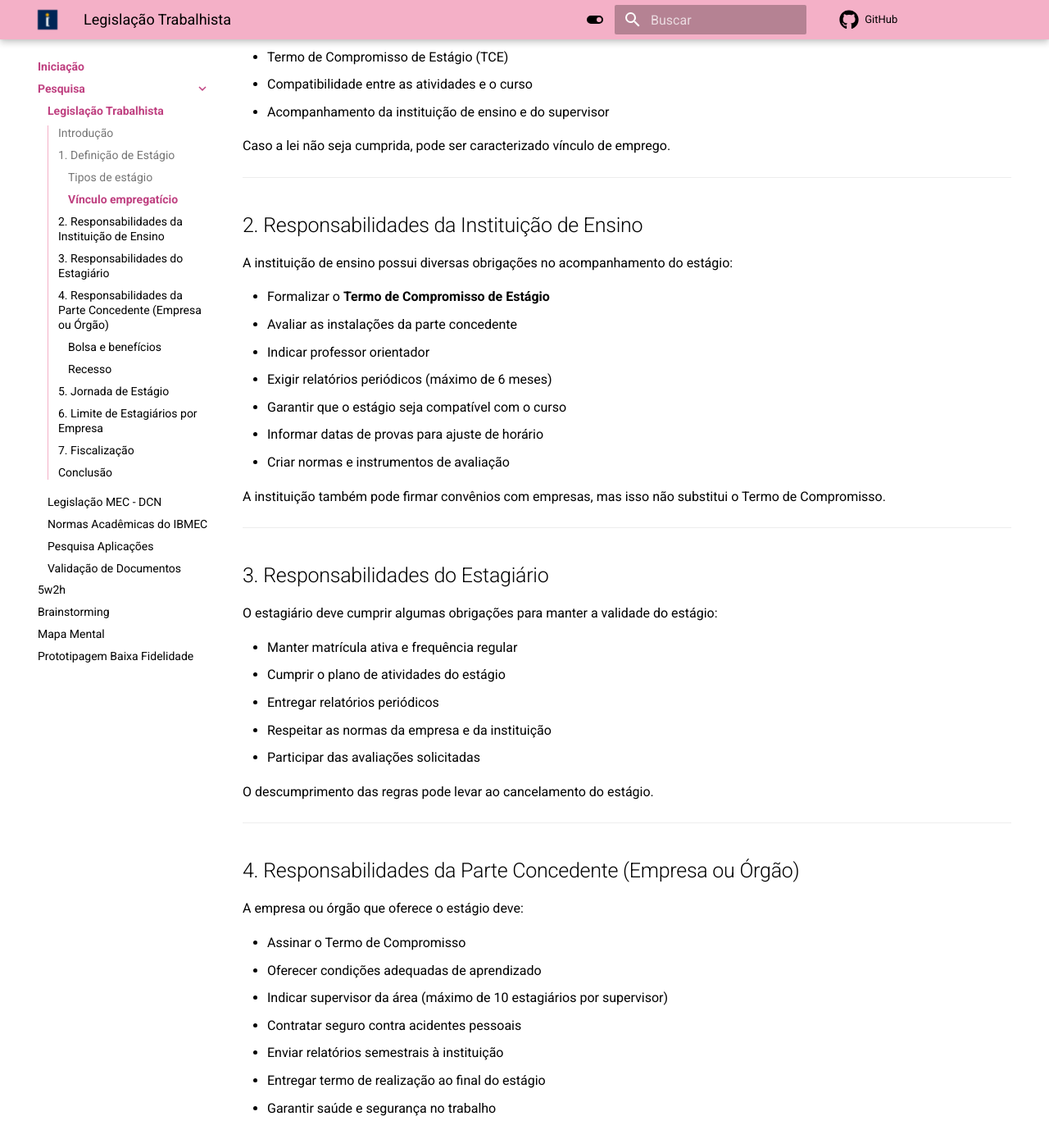
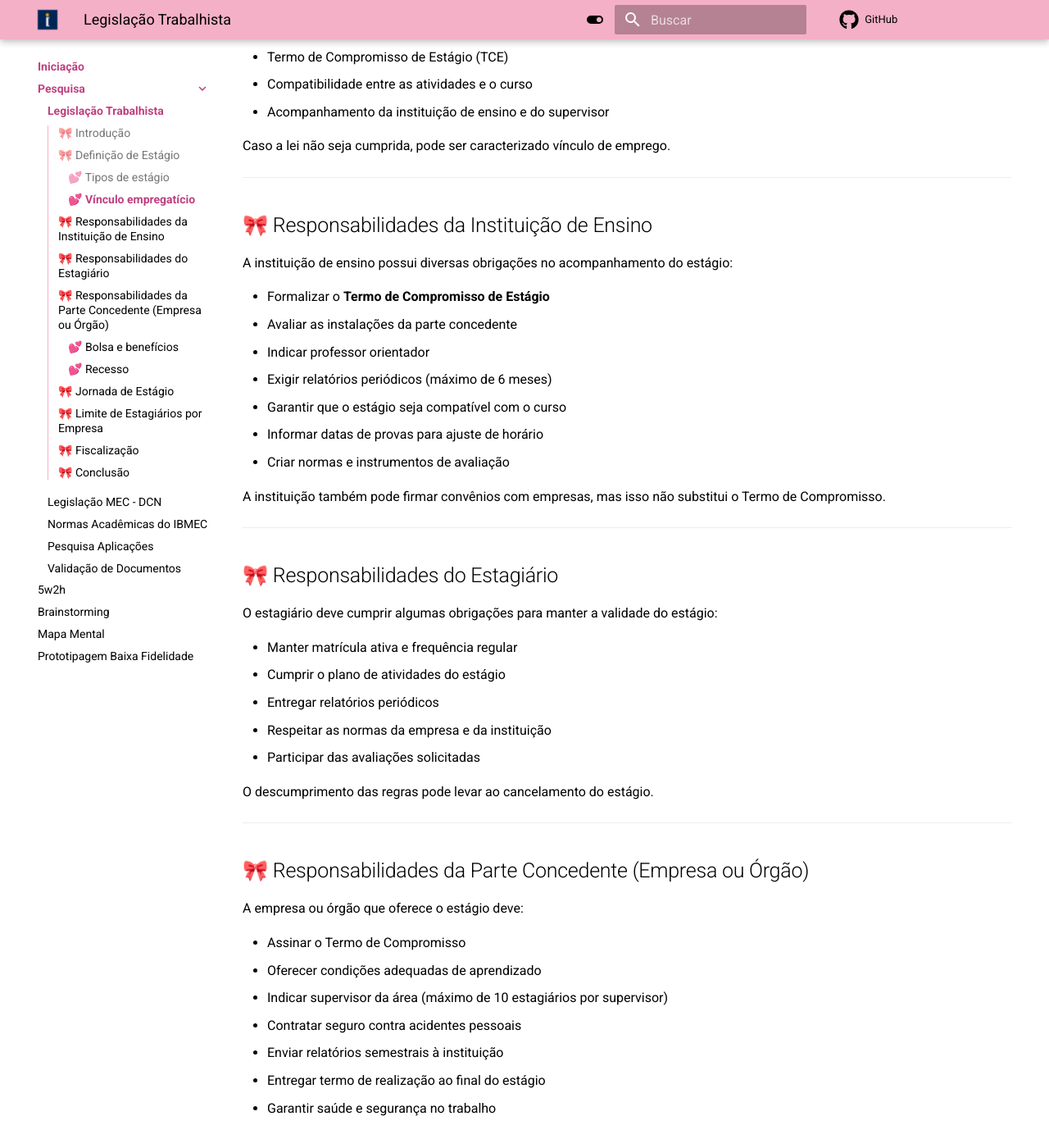
Before and after one commit to Projetos-de-Extensao/PBE_26.1_8002_I, an MkDocs documentation site: the page built from docs/Iniciacao/pesquisa-detalhes/legislacao_trabalhista.md, in a window 1280 px wide and 1400 px high, scrolled down 1049 px. Shown: the whole window at 82% size. Built offline with MkDocs 1.6.1 and Material for MkDocs 9.7.7, drawn with Linux system fonts in a browser that asks for light colours; comment, search, counter and statistics services are not loaded; some of the changed text lies outside the part shown.

Commit message:
Adequação à estética da documentação
Adicionei as flores, laços e corações 💕

```diff
--- a/docs/Iniciacao/pesquisa-detalhes/legislacao_trabalhista.md
+++ b/docs/Iniciacao/pesquisa-detalhes/legislacao_trabalhista.md
@@ -1,10 +1,10 @@
-# Legislação Trabalhista – Lei do Estágio
+# 🌸 Legislação Trabalhista – Lei do Estágio 🌸
 
 **Autor:** Lucas de Souza Alcantara
 
 ---
 
-## Introdução
+## 🎀 Introdução
 
 A legislação trabalhista brasileira estabelece normas específicas para a realização de estágios, definindo direitos, deveres e limites para estudantes, instituições de ensino e concedentes.
 O estágio é considerado um ato educativo supervisionado, com o objetivo de preparar o estudante para o trabalho e para a vida profissional, sem caracterizar vínculo empregatício quando realizado conforme a lei.
@@ -13,11 +13,11 @@ Este artigo apresenta um resumo organizado dos principais pontos da Lei do Está
 
 ---
 
-## 1. Definição de Estágio
+## 🎀 Definição de Estágio
 
 O estágio é um ato educativo escolar supervisionado, desenvolvido no ambiente de trabalho, que visa ao aprendizado de competências profissionais e ao desenvolvimento do estudante para a vida cidadã e para o trabalho.
 
-### Tipos de estágio
+### 💕 Tipos de estágio
 
 - **Estágio obrigatório**
   É definido no projeto pedagógico do curso e é requisito para aprovação e obtenção do diploma.
@@ -25,7 +25,7 @@ O estágio é um ato educativo escolar supervisionado, desenvolvido no ambiente
 - **Estágio não obrigatório**
   É uma atividade opcional, realizada além da carga horária obrigatória do curso.
 
-### Vínculo empregatício
+### 💕 Vínculo empregatício
 
 O estágio **não cria vínculo empregatício**, desde que sejam cumpridos os seguintes requisitos:
 
@@ -38,7 +38,7 @@ Caso a lei não seja cumprida, pode ser caracterizado vínculo de emprego.
 
 ---
 
-## 2. Responsabilidades da Instituição de Ensino
+## 🎀 Responsabilidades da Instituição de Ensino
 
 A instituição de ensino possui diversas obrigações no acompanhamento do estágio:
 
@@ -54,7 +54,7 @@ A instituição também pode firmar convênios com empresas, mas isso não subst
 
 ---
 
-## 3. Responsabilidades do Estagiário
+## 🎀 Responsabilidades do Estagiário
 
 O estagiário deve cumprir algumas obrigações para manter a validade do estágio:
 
@@ -68,7 +68,7 @@ O descumprimento das regras pode levar ao cancelamento do estágio.
 
 ---
 
-## 4. Responsabilidades da Parte Concedente (Empresa ou Órgão)
+## 🎀 Responsabilidades da Parte Concedente (Empresa ou Órgão)
 
 A empresa ou órgão que oferece o estágio deve:
 
@@ -80,7 +80,7 @@ A empresa ou órgão que oferece o estágio deve:
 - Entregar termo de realização ao final do estágio
 - Garantir saúde e segurança no trabalho
 
-### Bolsa e benefícios
+### 💕 Bolsa e benefícios
 
 - Obrigatória em estágio não obrigatório:
   - Bolsa-auxílio
@@ -88,7 +88,7 @@ A empresa ou órgão que oferece o estágio deve:
 
 - Benefícios extras não geram vínculo empregatício.
 
-### Recesso
+### 💕 Recesso
 
 - 30 dias de recesso a cada 1 ano de estágio
 - Proporcional se menor que 1 ano
@@ -96,7 +96,7 @@ A empresa ou órgão que oferece o estágio deve:
 
 ---
 
-## 5. Jornada de Estágio
+## 🎀 Jornada de Estágio
 
 A carga horária deve ser compatível com a escola.
 
@@ -118,7 +118,7 @@ Regras adicionais:
 
 ---
 
-## 6. Limite de Estagiários por Empresa
+## 🎀 Limite de Estagiários por Empresa
 
 Número máximo permitido:
 
@@ -138,7 +138,7 @@ Regras:
 
 ---
 
-## 7. Fiscalização
+## 🎀 Fiscalização
 
 Se a lei não for cumprida:
 
@@ -150,7 +150,7 @@ A penalidade vale apenas para a unidade onde ocorreu o erro.
 
 ---
 
-## Conclusão
+## 🎀 Conclusão
 
 A Lei do Estágio existe para garantir que o estágio seja uma atividade educativa e não uma forma de trabalho irregular.
 Ela protege o estudante, define responsabilidades para a instituição de ensino e estabelece regras claras para as empresas.
```
